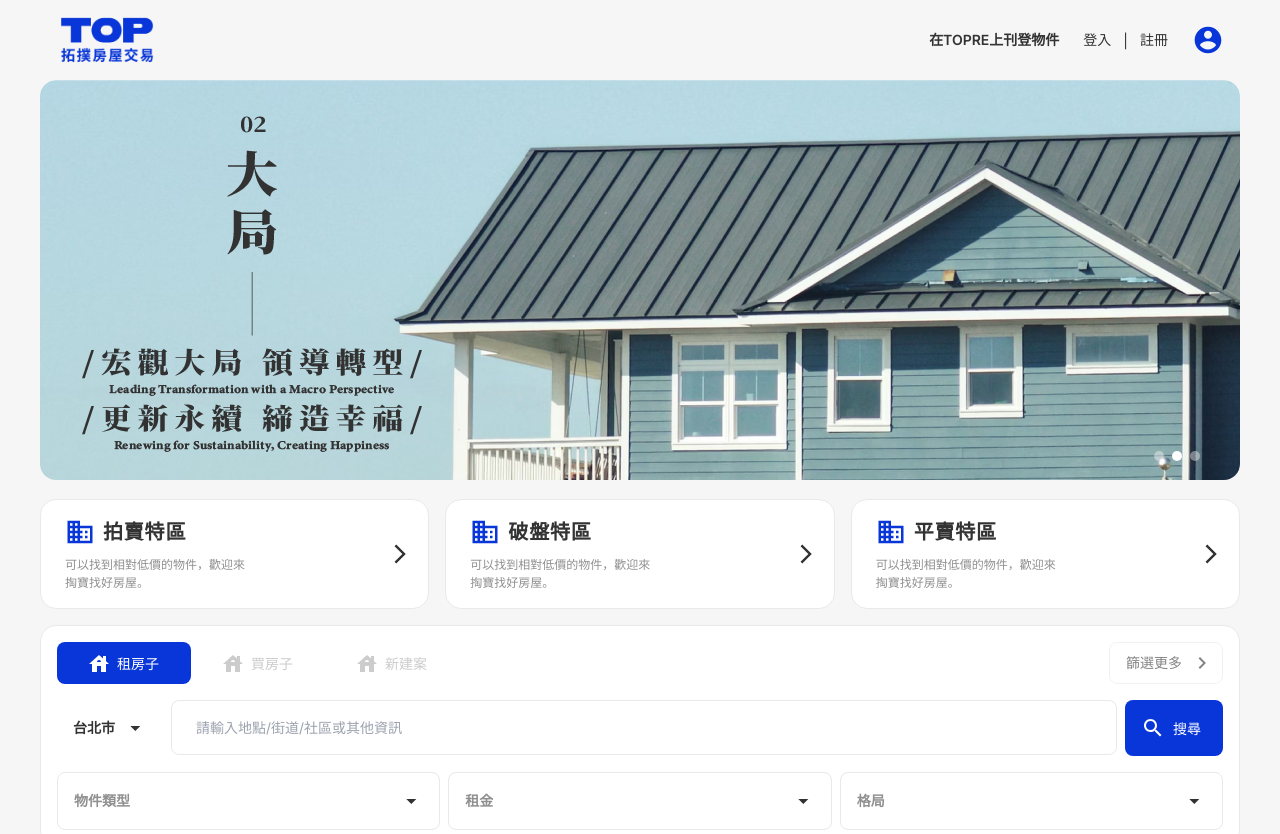
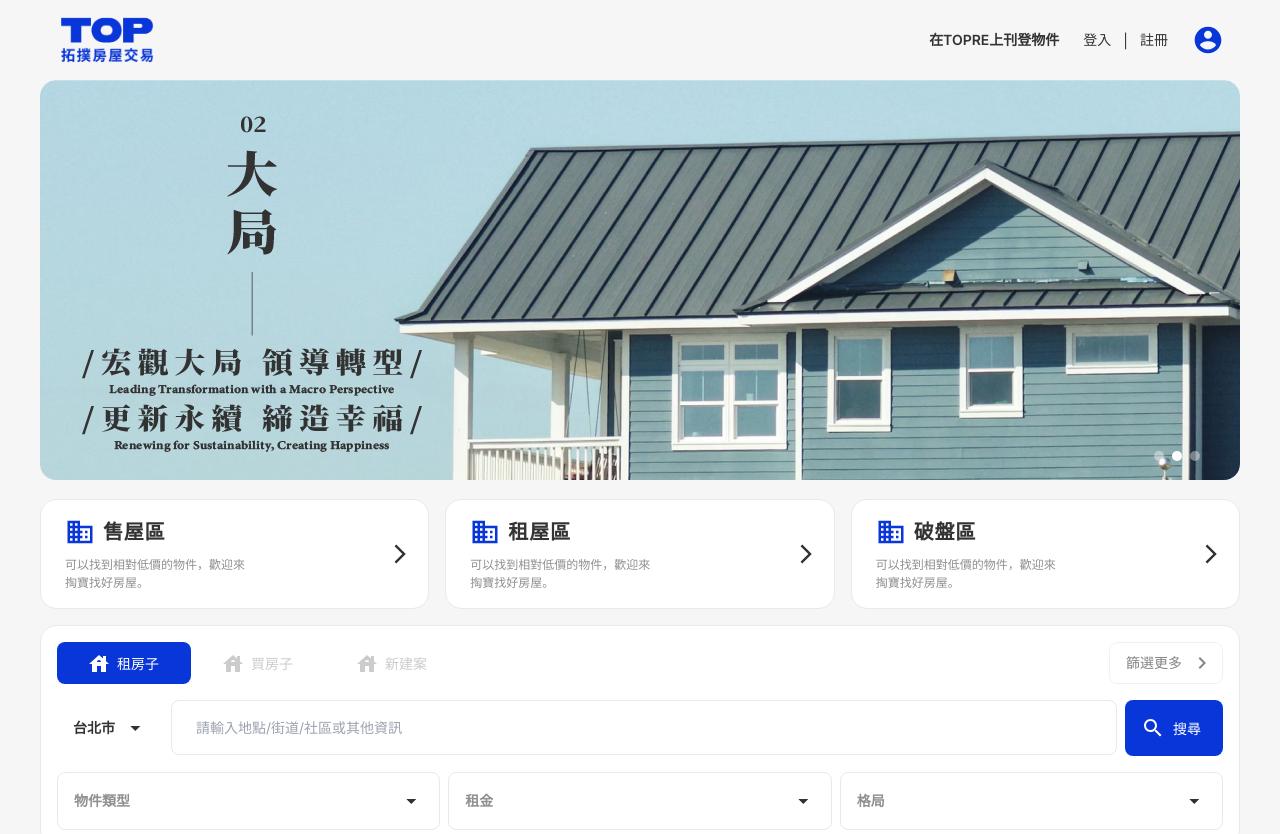
Before and after one commit to Tomcat11111111/housing, a Next.js app: page /housing/ in a window 1280 px wide. Shown: the top 834 px of the page. Built offline with nearby package versions, Linux system fonts and the light colour scheme; no server answers.

Commit message:
feat: 首頁區域

```diff
--- a/src/app/page.js
+++ b/src/app/page.js
@@ -16,6 +16,8 @@ import Footer from '@/layout/Footer/Footer';
 import Header from '@/layout/Header/Header';
 import SearchBar from '@/layout/SearchBar/SearchBar';
 
+import useSearchStore from '@/store/useSearchStore';
+
 import Arrow from '@/icon/Arrow/Arrow';
 import Domain from '@/icon/Domain/Domain';
 // import ArrowBack from '@/icon/ArrowBack/ArrowBack';
@@ -32,6 +34,8 @@ export default function Home() {
   const [isOpen, setIsOpen] = useState(true);
 
   const router = useRouter();
+
+  const { setSelectedTab } = useSearchStore();
 
   const handleScroll = useCallback(() => {
     // Adjusting based on scroll position
@@ -114,13 +118,30 @@ export default function Home() {
           <div
             className={styles.pageCard}
             onClick={() => {
-              router.push(`/auction`);
+              setSelectedTab('buy');
+              router.push(`/Search`);
             }}
           >
             <div className={styles.cardLeft}>
               <div className={styles.title}>
                 <Domain />
-                <span>拍賣特區</span>
+                <span>售屋區</span>
+              </div>
+              <p>可以找到相對低價的物件，歡迎來掏寶找好房屋。</p>
+            </div>
+            <Arrow />
+          </div>
+          <div
+            className={styles.pageCard}
+            onClick={() => {
+              setSelectedTab('rent');
+              router.push(`/Search`);
+            }}
+          >
+            <div className={styles.cardLeft}>
+              <div className={styles.title}>
+                <Domain />
+                <span>租屋區</span>
               </div>
               <p>可以找到相對低價的物件，歡迎來掏寶找好房屋。</p>
             </div>
@@ -135,22 +156,7 @@ export default function Home() {
             <div className={styles.cardLeft}>
               <div className={styles.title}>
                 <Domain />
-                <span>破盤特區</span>
-              </div>
-              <p>可以找到相對低價的物件，歡迎來掏寶找好房屋。</p>
-            </div>
-            <Arrow />
-          </div>
-          <div
-            className={styles.pageCard}
-            onClick={() => {
-              router.push(`/flat`);
-            }}
-          >
-            <div className={styles.cardLeft}>
-              <div className={styles.title}>
-                <Domain />
-                <span>平賣特區</span>
+                <span>破盤區</span>
               </div>
               <p>可以找到相對低價的物件，歡迎來掏寶找好房屋。</p>
             </div>
```
